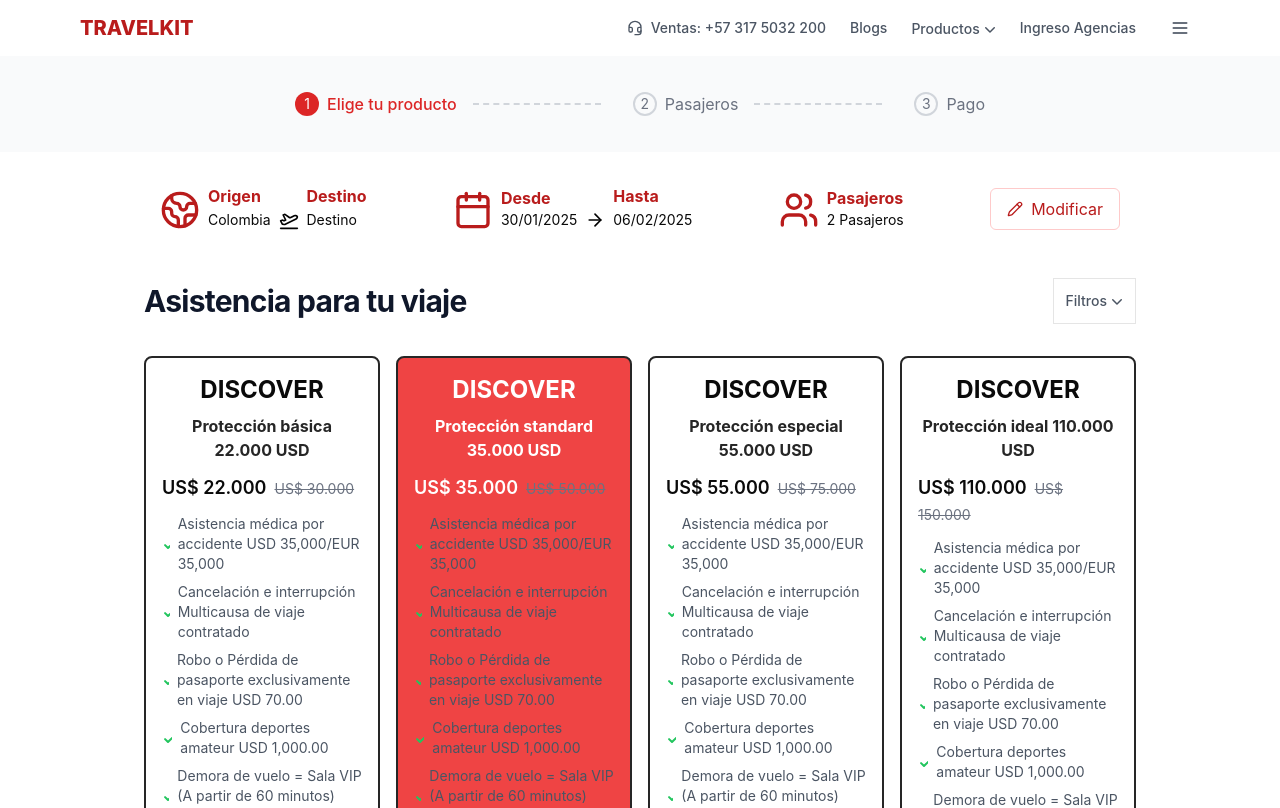
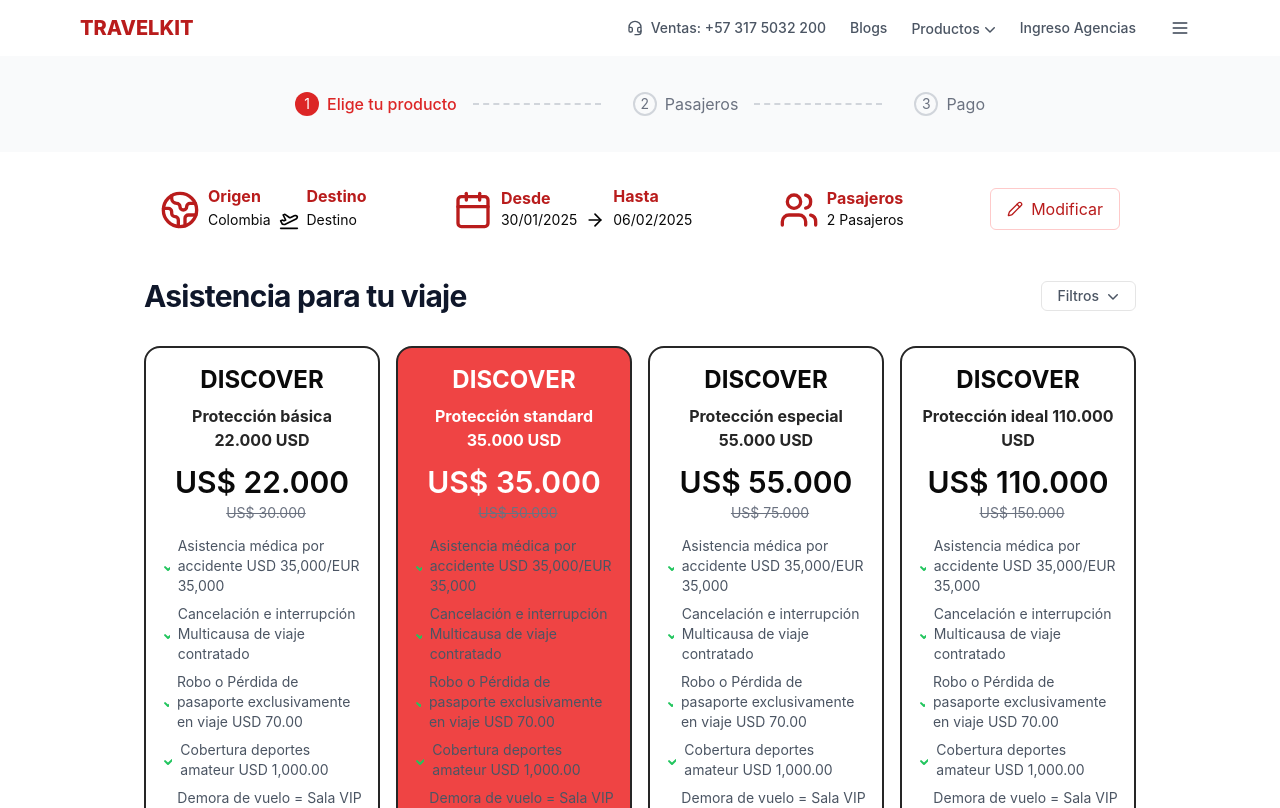
Before and after one commit to esarmiem/b2c-landing, a React (Vite) app: page /quote/travel in a window 1280 px wide. Shown: the top 808 px of the page. Built offline with nearby package versions, Linux system fonts and the light colour scheme; no server answers.

Commit message:
Product card
 fixed:
- rounded
- price font size

```diff
--- a/src/TravelCore/Components/Epic/CardProduct.tsx
+++ b/src/TravelCore/Components/Epic/CardProduct.tsx
@@ -11,7 +11,7 @@
 
 const CardProduct: React.FC<CardProductProps> = ({ title, subtitle, price, originalPrice, details, recommended }) => {
   return (
-    <div className={`border rounded-lg p-4 max-w-xs mx-auto border-2 border-neutral-800 ${recommended ? 'bg-red-500 text-white' : 'bg-white'}`}>
+    <div className={` rounded-2xl p-4 max-w-xs mx-auto border-2 border-neutral-800 ${recommended ? 'bg-red-500 text-white' : 'bg-white'}`}>
       {recommended && (
         <div className="text-white font-bold text-sm py-1 px-3 bg-red-700 rounded-full absolute top-3 right-3">
           Recomendado
@@ -24,8 +24,8 @@
         </h4>
 
       </div>
-      <div className="my-3">
-        <span className="text-lg font-semibold">{price}</span>
+      <div className="my-3 w-100 text-center">
+        <h3 className="text-3xl font-semibold">{price}</h3>
         <span className="line-through text-sm text-gray-500 ml-2">{originalPrice}</span>
       </div>
       <ul className="text-sm text-gray-600 mb-3">
--- a/src/TravelCore/Components/Epic/DropdownFiltersProducts.tsx
+++ b/src/TravelCore/Components/Epic/DropdownFiltersProducts.tsx
@@ -30,7 +30,7 @@
       <div>
         <button
           type="button"
-          className="inline-flex w-full justify-center gap-x-0.3 text-sm font-medium text-gray-600 hover:text-gray-900 border p-3"
+          className="px-4 py-1 rounded-md inline-flex w-full justify-center gap-x-1 text-sm font-medium text-gray-600 hover:text-gray-900 border"
           onClick={toggleDropdown}
         >
           Filtros
```
